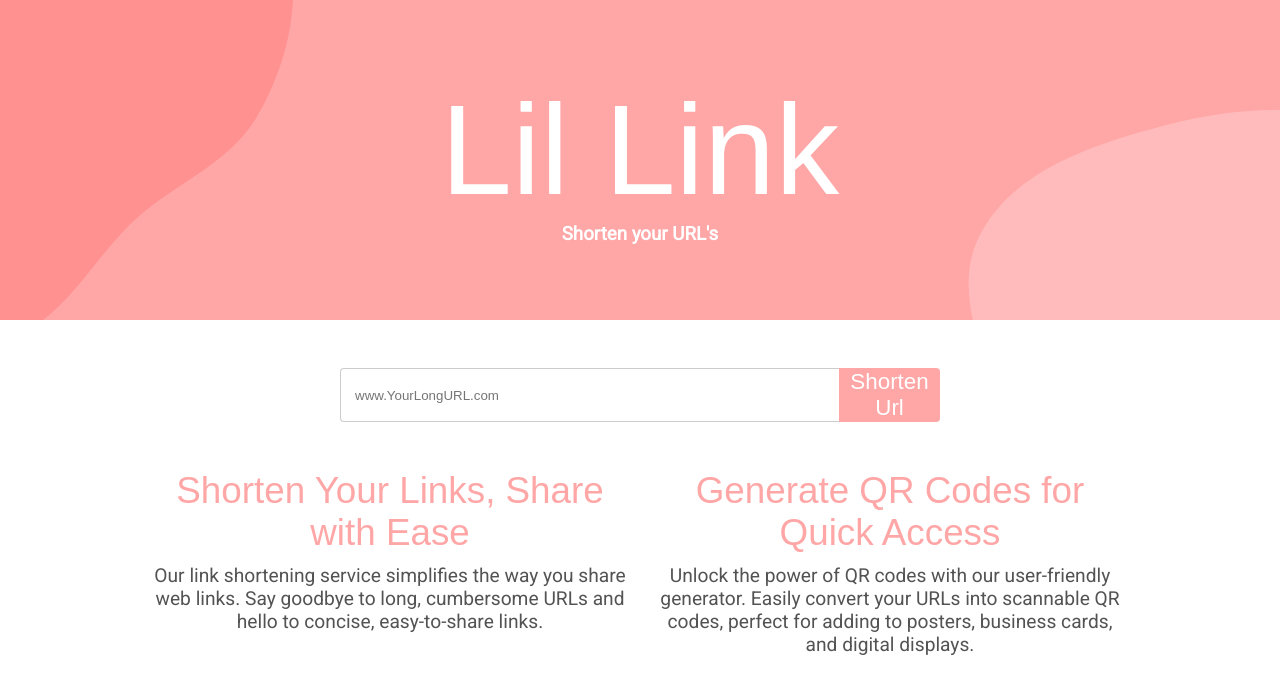
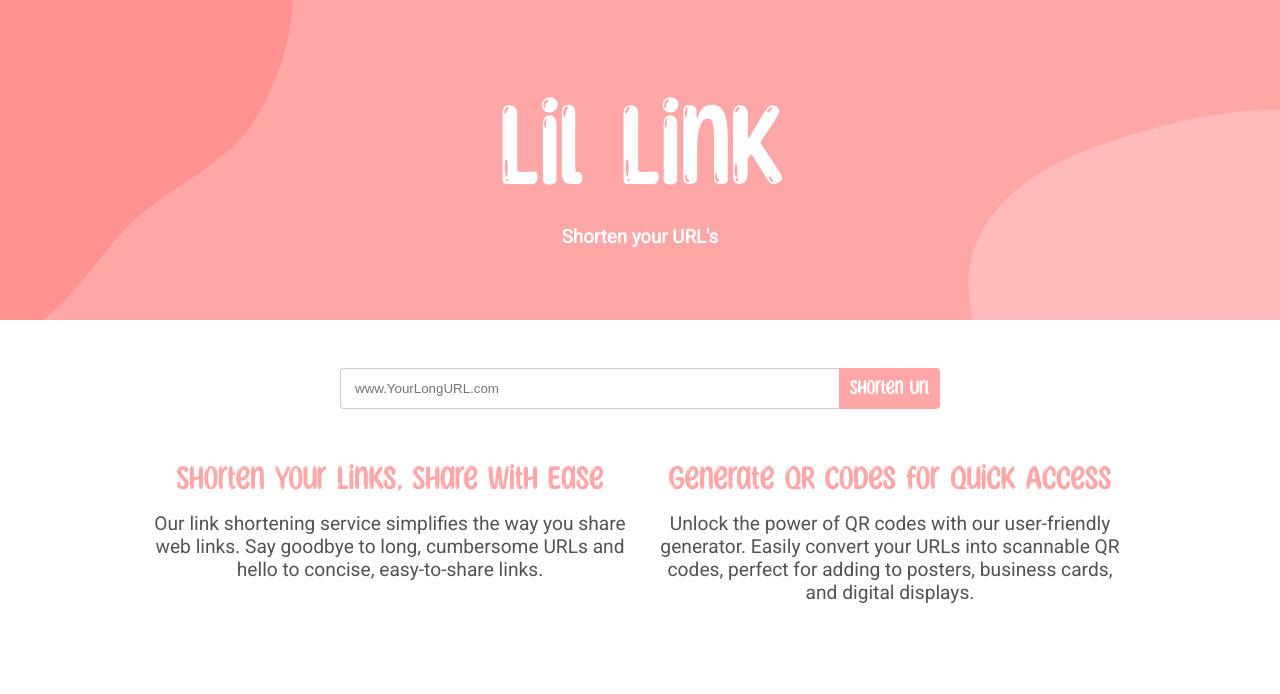
Before and after one commit to Evan-OR/url-shortener, a Flask app: page / in a window 1280 px wide. Shown: the top 694 px of the page. Run offline with Flask 3, Linux system fonts and the light colour scheme.

Commit message:
Fixed bug where custom font was not displaying

```diff
--- a/templates/home.html
+++ b/templates/home.html
@@ -21,7 +21,7 @@
     />
     <style>
       @font-face {
-        font-family: "YourCustomFont";
+        font-family: "Sunny Spells";
         src: url("{{ url_for('static', filename='fonts/Sunny Spells.ttf') }}")
           format("truetype");
       }
```
